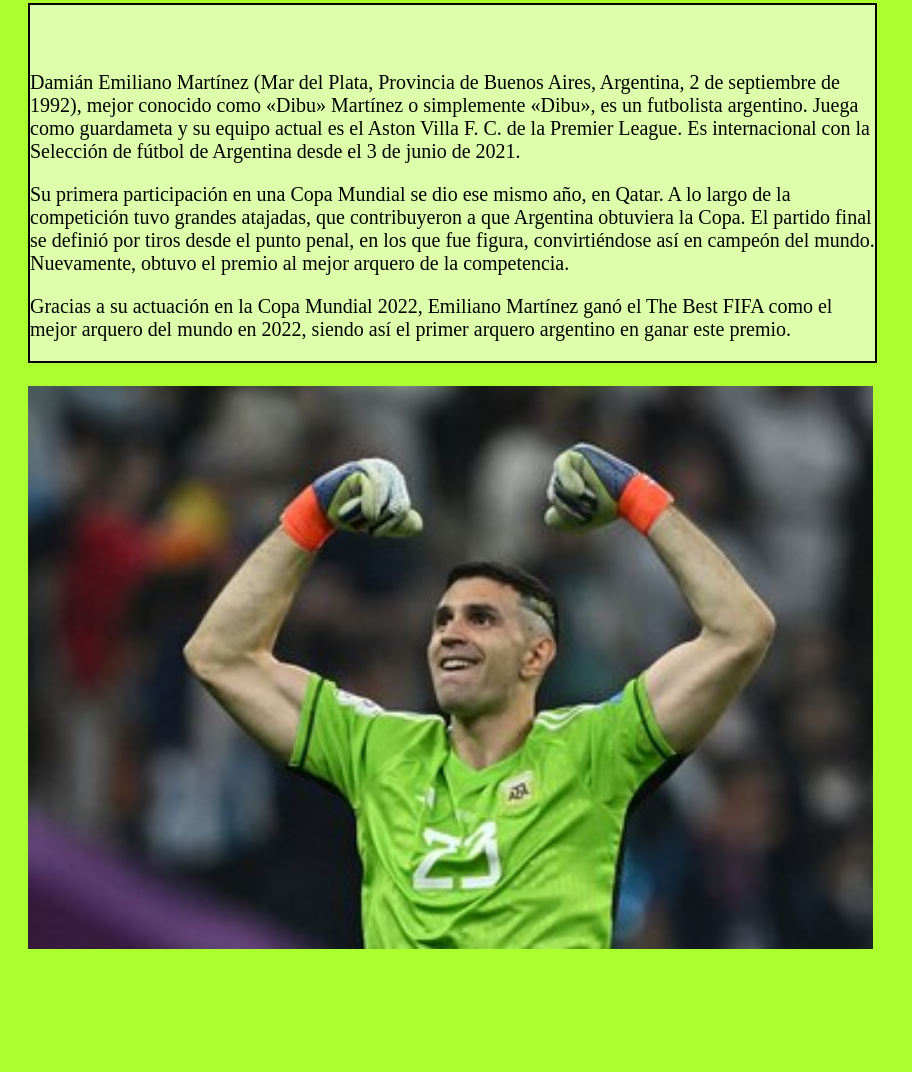
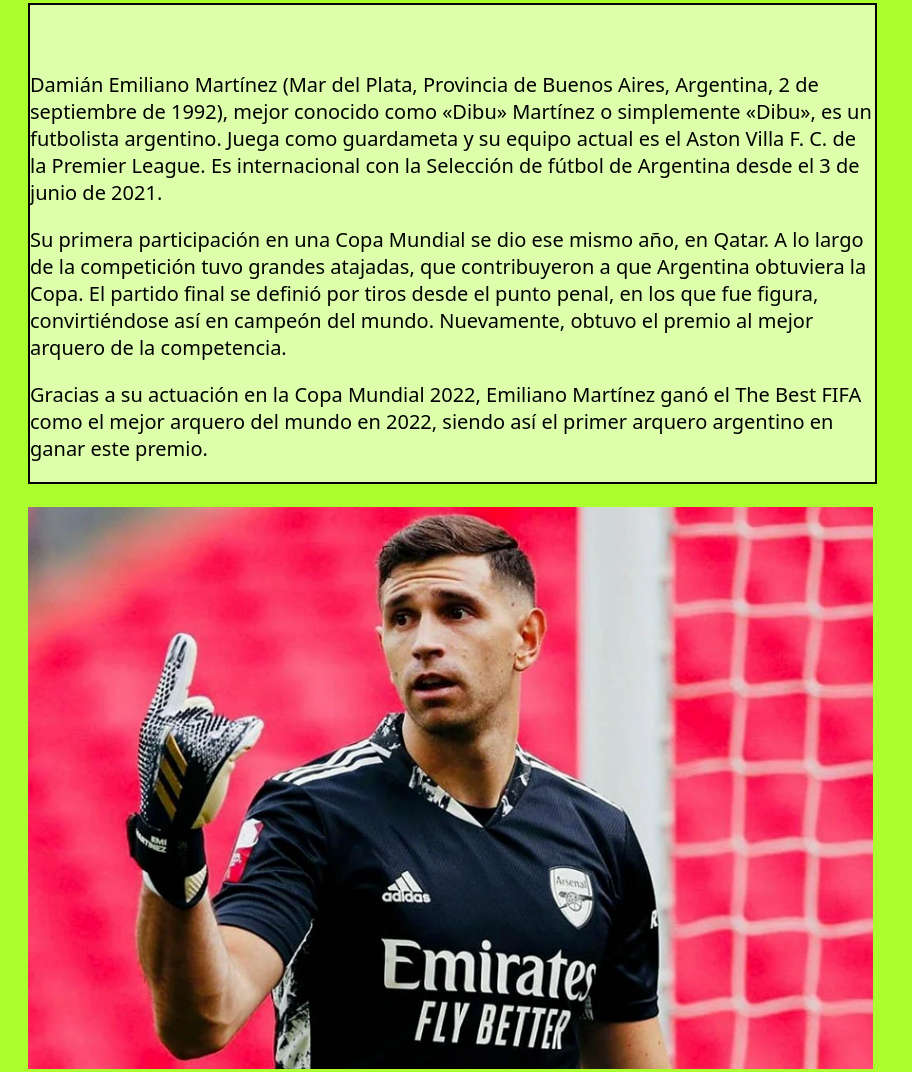
Before and after one commit to maryann111/pre-entrega2-griffiths, a plain HTML site: page index.html in a window 1280 px wide. Shown: the part 212-1284 px from the top of the page, without its empty margins (0-912 px from the left). Before the commit the page ends 1186 px from the top, so only its background shows below. Drawn offline with Linux system fonts and the light colour scheme.

Commit message:
first commit

```diff
--- a/estilos/estilos.css
+++ b/estilos/estilos.css
@@ -165,3 +165,6 @@ main img{
    transition: 2000ms;
    text-shadow: 60px 60px 60px cyan;
 }
+p{
+   font-family: system-ui, -apple-system, BlinkMacSystemFont, 'Segoe UI', Roboto, Oxygen, Ubuntu, Cantarell, 'Open Sans', 'Helvetica Neue', sans-serif;
+}
--- a/index.html
+++ b/index.html
@@ -44,7 +44,7 @@
     <p>Gracias a su actuación en la Copa Mundial 2022, Emiliano Martínez ganó el
         The Best FIFA como el mejor arquero del mundo en 2022, siendo así el primer arquero argentino en ganar este premio.</p>
 </div> <br>
-<img src="imagenes/dibu.jpeg" alt="foto Arsenal">
+<img src="imagenes/Arsenal.jpg" alt="foto dibu">
 
 </main>
 <div class="footer">
```
